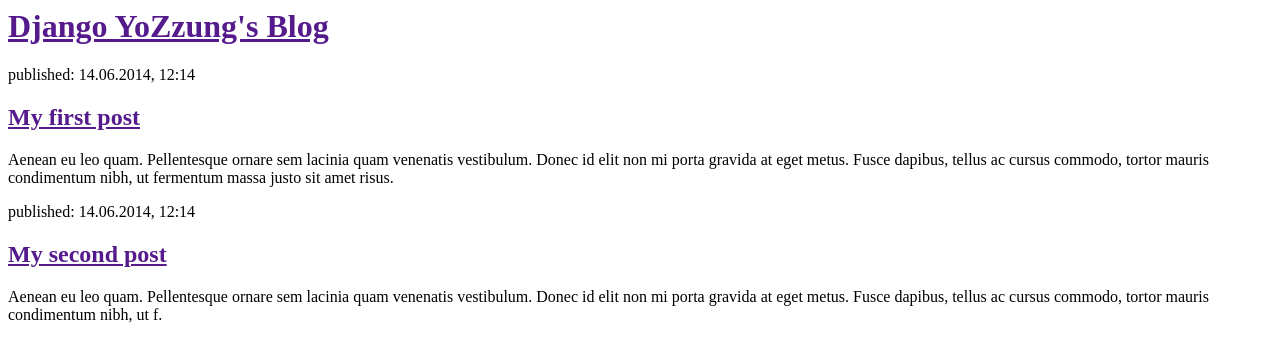
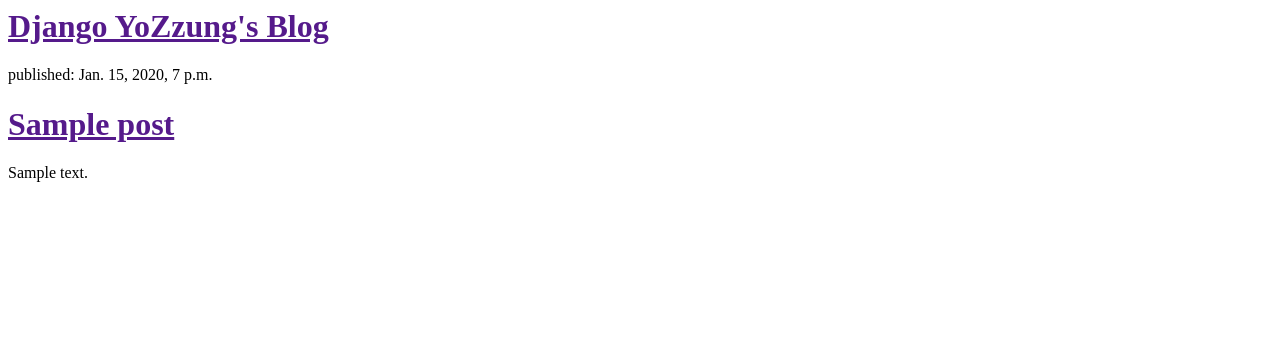
Before and after one commit to YoZzung/my-first-blog, a Django app: template blog/templates/blog/post_list.html in a window 1280 px wide. Shown: the top 362 px of the page. Run offline with Django 3.2, Linux system fonts and the light colour scheme; the template is opened without the code that fills it: values that come from a table or form of the project are taken from there, others are empty; tables that the repository leaves empty hold one stand-in row (values such as "Sample post").

Commit message:
Modified templates to display posts from database.

```diff
--- a/blog/templates/blog/post_list.html
+++ b/blog/templates/blog/post_list.html
@@ -7,16 +7,12 @@
              <h1><a href="">Django YoZzung's Blog</a></h1>
          </div>
 
-         <div>
-             <p>published: 14.06.2014, 12:14</p>
-             <h2><a href="">My first post</a></h2>
-             <p>Aenean eu leo quam. Pellentesque ornare sem lacinia quam venenatis vestibulum. Donec id elit non mi porta gravida at eget metus. Fusce dapibus, tellus ac cursus commodo, tortor mauris condimentum nibh, ut fermentum massa justo sit amet risus.</p>
-         </div>
-
-         <div>
-             <p>published: 14.06.2014, 12:14</p>
-             <h2><a href="">My second post</a></h2>
-             <p>Aenean eu leo quam. Pellentesque ornare sem lacinia quam venenatis vestibulum. Donec id elit non mi porta gravida at eget metus. Fusce dapibus, tellus ac cursus commodo, tortor mauris condimentum nibh, ut f.</p>
-         </div>
+         {% for post in posts %}
+           <div>
+            <p>published: {{ post.published_date }}</p>
+            <h1><a href="">{{ post.title }}</a></h1>
+            <p>{{ post.text|linebreaksbr }}</p>
+           </div>
+        {% endfor %}
      </body>
  </html>
--- a/blog/urls.py
+++ b/blog/urls.py
@@ -2,8 +2,8 @@
 from . import views
 
 urlpatterns = [
-    #url(r'^$', views.post_list, name='post_list'),
-    url(r'^$', views.home, name='home'),
+    url(r'^$', views.post_list, name='post_list'),
+    #url(r'^$', views.home, name='home'),
     url(r'^pet_ask/$', views.pet_ask, name='pet_ask'),
     url(r'^pet_search/$', views.pet_search, name='pet_search'),
     url(r'^pet_sitter/$', views.pet_sitter, name='pet_sitter'),
--- a/blog/views.py
+++ b/blog/views.py
@@ -4,8 +4,9 @@
 import requests,json
 from django.http import JsonResponse
 
-#def post_list(request):
-#        return render(request, 'blog/post_list.html', {})
+def post_list(request):
+        posts = Post.objects.order_by('created_date')
+        return render(request, 'blog/post_list.html', {'posts': posts})
 
 def pet_ask(request):
     return render(request, 'blog/pet_ask.html', {})
```
Also changed, not shown: post_list.html (deleted).
